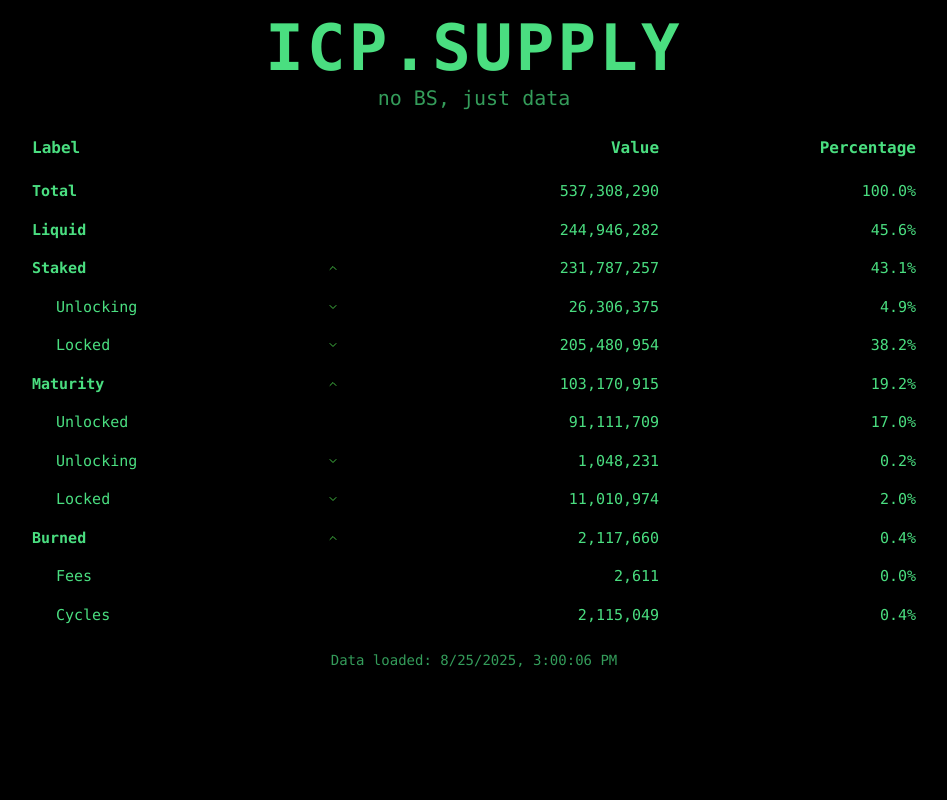
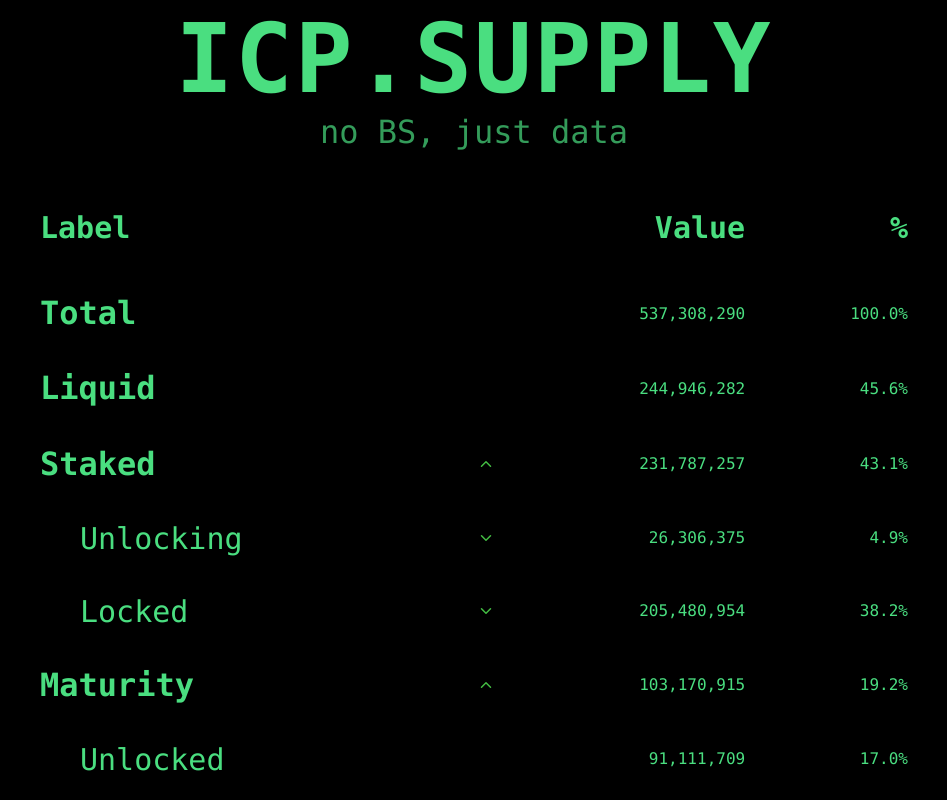
Before and after one commit to Ajki-GH/pages, a plain HTML site: page icp.supply/index.html in a window 1280 px wide. Shown: the top 800 px of the page, without its empty margins (166-1113 px from the left). Drawn offline with nearby package versions, Linux system fonts and the light colour scheme.

Commit message:
Update index.html

```diff
--- a/icp.supply/index.html
+++ b/icp.supply/index.html
@@ -10,56 +10,57 @@
             font-family: ui-monospace, SFMono-Regular, "SF Mono", Consolas, "Liberation Mono", Menlo, Monaco, "Courier New", monospace;
         }
 
-        /* Dynamic scaling typography */
+        /* MAXIMUM scaling typography */
         .title {
-            font-size: clamp(1.5rem, 8vw, 4rem);
+            font-size: clamp(2.5rem, 15vw, 6rem);
             font-weight: 700;
-            line-height: 1;
-            letter-spacing: 0.05em;
+            line-height: 0.9;
+            letter-spacing: 0.02em;
         }
         .subtitle {
-            font-size: clamp(0.75rem, 3vw, 1.25rem);
+            font-size: clamp(1rem, 4.5vw, 2rem);
             font-weight: 400;
             opacity: 0.7;
-            line-height: 1;
-            margin-top: clamp(0.25rem, 1vw, 0.5rem);
+            line-height: 0.9;
+            margin-top: clamp(0.5rem, 1.5vw, 1rem);
+            margin-bottom: clamp(1rem, 3vw, 2rem);
         }
 
-        /* Responsive table styling */
+        /* MAXIMUM table scaling */
         .main-row {
             font-weight: 600;
-            font-size: clamp(0.875rem, 2.5vw, 1.125rem);
+            font-size: clamp(1.125rem, 4vw, 2rem);
             font-family: inherit;
-            line-height: 1.2;
+            line-height: 1.1;
         }
         .sub-row {
             font-weight: 500;
-            font-size: clamp(0.8125rem, 2.25vw, 1rem);
+            font-size: clamp(1rem, 3.75vw, 1.875rem);
             font-family: inherit;
-            line-height: 1.2;
+            line-height: 1.1;
         }
         .sub-row > div {
-            padding-left: clamp(1rem, 4vw, 1.5rem);
+            padding-left: clamp(1.5rem, 5vw, 2.5rem);
         }
         .age-row {
             font-weight: 400;
-            font-size: clamp(0.75rem, 2vw, 0.9375rem);
+            font-size: clamp(0.9375rem, 3.5vw, 1.75rem);
             font-family: inherit;
-            line-height: 1.2;
+            line-height: 1.1;
         }
         .age-row > div {
-            padding-left: clamp(2rem, 6vw, 3rem);
+            padding-left: clamp(3rem, 8vw, 5rem);
         }
 
-        /* Table responsive styling */
+        /* MAXIMUM table spacing */
         .table-header {
-            font-size: clamp(0.8125rem, 2.25vw, 1rem);
+            font-size: clamp(1rem, 3.75vw, 1.875rem);
             font-weight: 600;
-            padding: clamp(0.5rem, 2vw, 0.75rem) clamp(0.25rem, 1vw, 0.5rem);
+            padding: clamp(1rem, 3vw, 2rem) clamp(0.5rem, 1.5vw, 1rem);
+            line-height: 1.1;
         }
         .table-cell {
-            padding: clamp(0.25rem, 1vw, 0.5rem) clamp(0.25rem, 1vw, 0.5rem);
-            font-size: clamp(0.75rem, 2vw, 0.9375rem);
+            padding: clamp(0.625rem, 2vw, 1.25rem) clamp(0.5rem, 1.5vw, 1rem);
         }
 
         .expandable {
@@ -72,11 +73,15 @@
         .expand-icon {
             transition: transform 0.2s ease;
             display: inline-block;
-            margin-left: clamp(0.25rem, 1vw, 0.5rem);
+            margin-left: clamp(0.5rem, 1.5vw, 1rem);
             flex-shrink: 0;
         }
         .expand-icon.expanded {
             transform: rotate(180deg);
+        }
+        .expand-icon svg {
+            width: clamp(14px, 2vw, 18px);
+            height: clamp(14px, 2vw, 18px);
         }
         .metric-value {
             font-family: inherit;
@@ -84,23 +89,40 @@
             white-space: nowrap;
         }
 
-        /* Viewport optimization */
+        /* MAXIMUM viewport usage */
         .container {
             min-height: 100vh;
             width: 100%;
-            padding: clamp(0.5rem, 2vw, 1rem);
+            padding: clamp(0.5rem, 1.5vw, 1rem);
+            display: flex;
+            flex-direction: column;
         }
         .content-wrapper {
             width: 100%;
             max-width: 900px;
             margin: 0 auto;
+            flex: 1;
+            display: flex;
+            flex-direction: column;
+        }
+
+        /* Table grows to fill space */
+        #metricsTable {
+            flex: 1;
+        }
+
+        /* MAXIMUM timestamp */
+        #lastUpdated {
+            font-size: clamp(0.875rem, 2.5vw, 1.25rem);
+            margin-top: clamp(1rem, 2.5vw, 1.5rem);
+            flex-shrink: 0;
         }
     </style>
 </head>
-<body class="bg-black text-green-400 w-full h-screen overflow-auto font-mono">
-    <div class="container flex flex-col justify-start">
+<body class="bg-black text-green-400 font-mono">
+    <div class="container">
         <div class="content-wrapper">
-            <div class="text-center mb-4">
+            <div class="text-center">
                 <h1 class="title">ICP.SUPPLY</h1>
                 <p class="subtitle">no BS, just data</p>
             </div>
@@ -110,15 +132,15 @@
                 <thead>
                     <tr class="border-b border-green-400/60">
                         <th class="text-left table-header">Label</th>
-                        <th class="text-right table-header min-w-[140px] metric-value">Value</th>
-                        <th class="text-right table-header min-w-[90px] metric-value">Percentage</th>
+                        <th class="text-right table-header metric-value">Value</th>
+                        <th class="text-right table-header metric-value">%</th>
                     </tr>
                 </thead>
                 <tbody id="metricsTableBody"></tbody>
             </table>
 
             <!-- Last updated timestamp -->
-            <div id="lastUpdated" class="text-center mt-4 opacity-70" style="font-size: clamp(0.6875rem, 1.75vw, 0.875rem);"></div>
+            <div id="lastUpdated" class="text-center opacity-70"></div>
         </div>
     </div>
 
@@ -211,7 +233,7 @@
                 const isOpen=this.expandedRows.has(key);
                 const icon=document.createElement('span');
                 icon.className=`expand-icon ${isOpen?'expanded':''}`;
-                icon.innerHTML='<svg width="12" height="12" viewBox="0 0 24 24" fill="none" stroke="currentColor" stroke-width="2" stroke-linecap="round" stroke-linejoin="round" class="transition-transform duration-300" style="color: rgb(67, 188, 67);"><path d="m6 9 6 6 6-6"></path></svg>';
+                icon.innerHTML='<svg viewBox="0 0 24 24" fill="none" stroke="currentColor" stroke-width="2" stroke-linecap="round" stroke-linejoin="round" class="transition-transform duration-300" style="color: rgb(67, 188, 67);"><path d="m6 9 6 6 6-6"></path></svg>';
                 wrap.appendChild(icon);
                 wrap.addEventListener('click',()=>{ this.toggleExpand(key); });
             }
```
